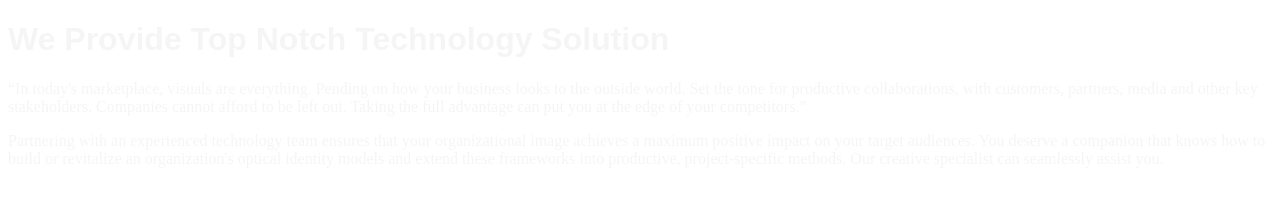
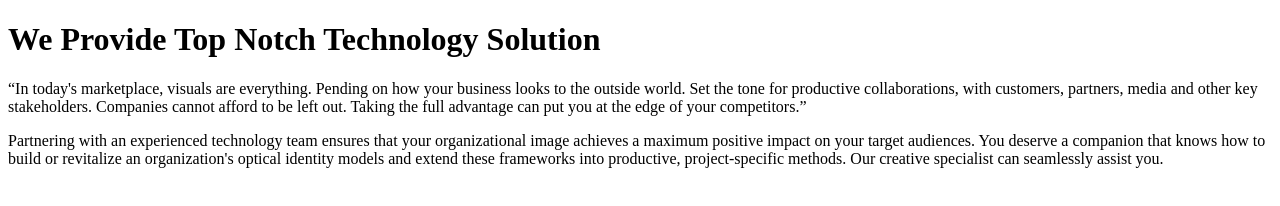
Before and after one commit to anochiliin/tech-acadaemy-project1, a plain HTML site: page index.html in a window 1280 px wide. Drawn offline with Linux system fonts and the light colour scheme.

Commit message:
first commit

```diff
--- a/index.html
+++ b/index.html
@@ -8,12 +8,11 @@
 
 </head>
 
-<style style="color: whitesmoke; font-family: sans-serif;">
 
-</style>
-<h1 style="color: whitesmoke; font-family: sans-serif;">We Provide Top Notch Technology Solution</h1>
+<h1>We Provide Top Notch Technology Solution</h1>
 
-<body style="background-image: url(joshua-hanson-D3yfiuKCP_I-unsplash.jpg) ; background-position: center; background-repeat: no-repeat; background-size: cover; background-size: 100%; color: whitesmoke; background-blend-mode: overlay;">
+
+<body>
 
     <p>“In today's marketplace, visuals are everything.
         Pending on how your business looks to the outside world.
```
